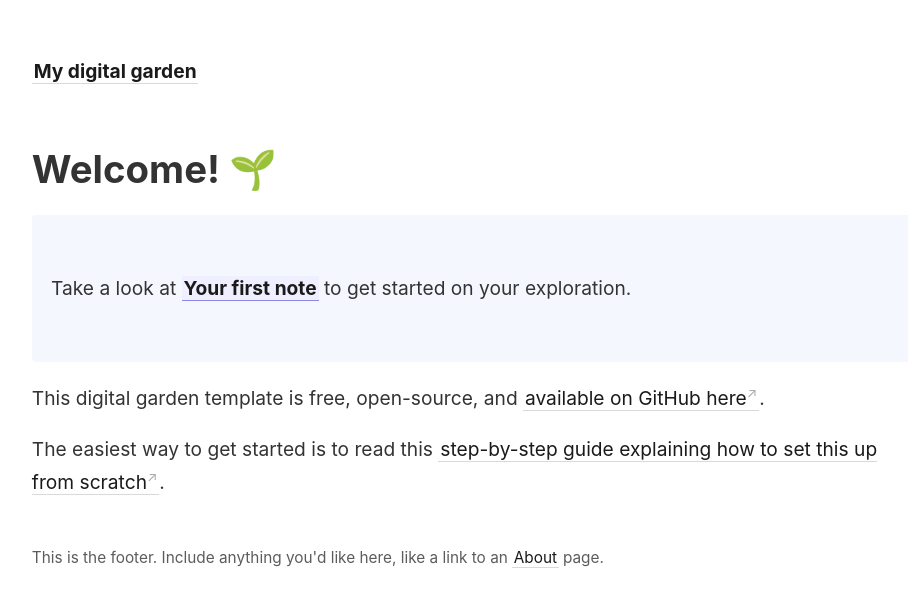
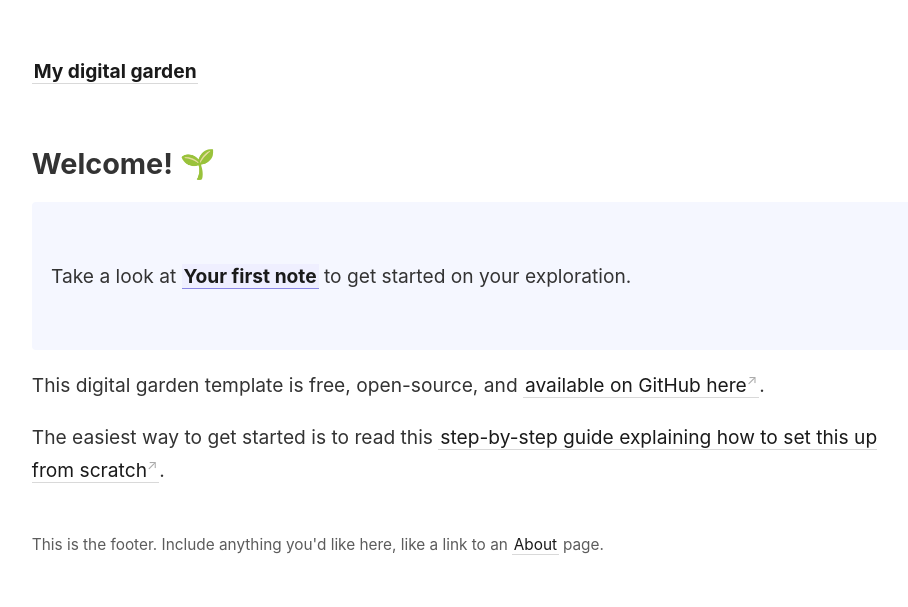
Before and after one commit to 2008057/s3c0nd5rain, a Jekyll site: the page built from _pages/index_org.md, in a window 1280 px wide. Shown: the top 607 px of the page, without its empty margins (45-953 px from the left). Built offline with Jekyll 4.4.1, drawn with Linux system fonts in a browser that asks for light colours.

```diff
--- a/_pages/index_org.md
+++ b/_pages/index_org.md
@@ -5,7 +5,7 @@ id: home
 permalink: /
 ---
 
-# Welcome! 🌱
+## Welcome! 🌱
 
 <p style="padding: 3em 1em; background: #f5f7ff; border-radius: 4px;">
   Take a look at <span style="font-weight: bold">[[Your first note]]</span> to get started on your exploration.
```
Also changed, not shown: 2 other files.
